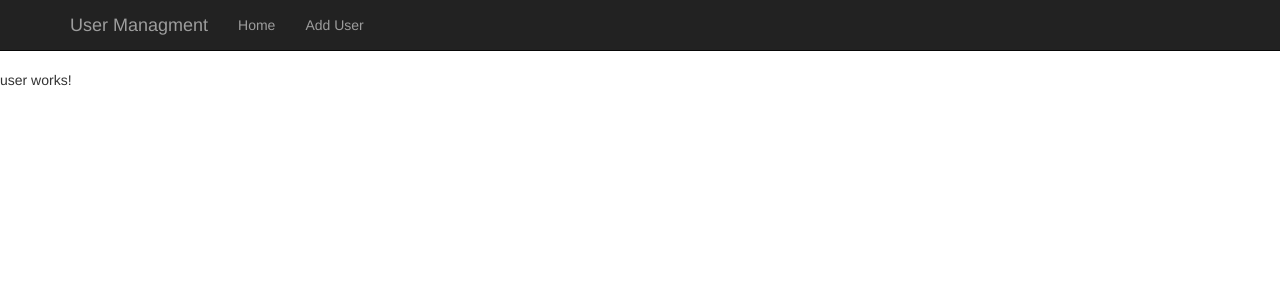
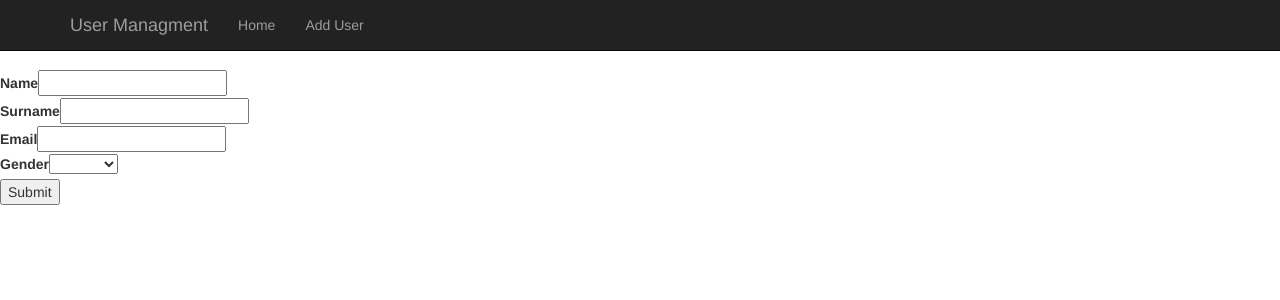
Before and after one commit to bodyk/UserSave, an Angular app in the folder AngularClient/angular-user-client/: page /user in a window 1280 px wide. Shown: the top 300 px of the page. Built offline with nearby package versions, Linux system fonts and the light colour scheme.

Commit message:
add attempt to add users

```diff
--- a/AngularClient/angular-user-client/src/app/app.module.ts
+++ b/AngularClient/angular-user-client/src/app/app.module.ts
@@ -1,6 +1,7 @@
 import { BrowserModule } from '@angular/platform-browser';
 import { NgModule } from '@angular/core';
 import { HttpModule } from '@angular/http';
+import { FormsModule, ReactiveFormsModule } from "@angular/forms";
 
 import { AppComponent } from './app.component';
 import { DashboardComponent } from './dashboard/dashboard.component';
@@ -17,6 +18,8 @@ import { AppRoutingModule } from "./app-routing.module";
   imports: [
     BrowserModule,
     AppRoutingModule,
+    FormsModule,
+    ReactiveFormsModule,
     HttpModule
   ],
   providers: [UserService],
--- a/AngularClient/angular-user-client/src/app/dashboard/dashboard.component.css
+++ b/AngularClient/angular-user-client/src/app/dashboard/dashboard.component.css
@@ -18,3 +18,11 @@
 .columnDelete {
     float: right;
 }
+
+a {
+    color: black;
+}
+
+.row-header {
+    font-size: 1.5em;
+}
--- a/AngularClient/angular-user-client/src/app/dashboard/dashboard.component.html
+++ b/AngularClient/angular-user-client/src/app/dashboard/dashboard.component.html
@@ -1,23 +1,66 @@
-<div class="container" *ngIf="users | async; let users;">
+<div class="container text-center" *ngIf="users | async; let users;">
+    <div class="row row-header">
+        <div class="col-sm-4 col-md-4">
+            <div class="row">
+                <div class="col-sm-12 col-md-6">Name</div>
+                <div class="col-sm-12 col-md-6">Surname</div>
+            </div>
+        </div>
+        <div class="col-sm-4 col-md-4">
+            <div class="row">
+                <div class="col-sm-12 col-md-6">Email</div>
+                <div class="col-sm-12 col-md-6">Gender</div>
+            </div>
+        </div>
+        <div class="col-sm-4 col-md-4">
+            <div class="row">
+                <div class="col-sm-12 col-md-6"></div>
+                <div class="col-sm-12 col-md-6"></div>
+            </div>
+        </div>
+    </div>
     <div class="row" *ngFor="let user of users">
-        <div class="col-xs-12 col-sm-12">
+        <div class="col-sm-4 col-md-4">
             <div class="row">
-                <div class="column col-xs-4 col-sm-8">
-                    {{user.Name}}
+                <div class="col-sm-12 col-md-6">{{user.Name}}</div>
+                <div class="col-sm-12 col-md-6">{{user.Surname}}</div>
+            </div>
+        </div>
+        <div class="col-sm-4 col-md-4">
+            <div class="row">
+                <div class="col-sm-12 col-md-6">{{user.Email}}</div>
+                <div class="col-sm-12 col-md-6">{{genderType[user.Gender]}}</div>
+            </div>
+        </div>
+        <div class="col-sm-4 col-md-4">
+            <div class="row">
+                <div class="col-sm-12 col-md-6">
+                    <a class="nav-link" routerLink="../user" [queryParams]="{ id: user.Id }" routerLinkActive="active">
+                        <button>Edit</button>
+                    </a>
                 </div>
-                <!-- <div class="column col-xs-8 col-sm-12">
-                    {{user.Surname}}
-                </div>
-                <div class="column col-xs-4 col-sm-8">
-                    {{user.Email}}
-                </div>
-                <div class="column col-xs-4 col-sm-8">
-                    {{user.Gender}}
-                </div> -->
-                <div class="column columnDelete col-xs-4 col-sm-2">
-                    <button (click)="onDeleteUser(user.name)">Delete</button>
+                <div class="col-sm-12 col-md-6">
+                    <button (click)="onDeleteUser(user.Id)">Delete</button>
                 </div>
             </div>
         </div>
+        <!-- <div class="col-xs-2 text-center">
+            {{user.Name}}
+        </div>
+        <div class="col-xs-2 col-half-offset text-center">
+            {{user.Surname}}
+        </div>
+        <div class="col-xs-2 col-half-offset text-center">
+            {{user.Email}}
+        </div>
+        <div class="col-xs-2 col-half-offset text-center">
+            {{user.Gender}}
+        </div>
+        <div class="col-xs-2 align-self-end text-center">
+            <button (click)="onEditUser(user.Id)">Edit</button>
+        </div>
+        <div class="col-xs-2 col-half-offset columnDelete text-center">
+            <button (click)="onDeleteUser(user.Id)">Delete</button>
+        </div> -->
     </div>
 </div>
--- a/AngularClient/angular-user-client/src/app/dashboard/dashboard.component.ts
+++ b/AngularClient/angular-user-client/src/app/dashboard/dashboard.component.ts
@@ -3,7 +3,7 @@ import { UserService } from "../services/user/user.service";
 import { Http, Response } from '@angular/http';
 import { Observable } from "rxjs/Observable";
 import { User } from "../models/User";
-
+import { Gender} from "../models/Gender";
 
 @Component({
   selector: 'app-dashboard',
@@ -12,6 +12,7 @@ import { User } from "../models/User";
 })
 export class DashboardComponent implements OnInit {
   users: Observable<User[]>;
+  genderType: any = Gender;
 
   constructor(private userService: UserService, private http: Http) { }
 
--- a/AngularClient/angular-user-client/src/app/models/Gender.ts
+++ b/AngularClient/angular-user-client/src/app/models/Gender.ts
@@ -1,4 +1,4 @@
 export enum Gender {
-    Male,
-    Female
+    "Male",
+    "Female"
 }
--- a/AngularClient/angular-user-client/src/app/user/user.component.html
+++ b/AngularClient/angular-user-client/src/app/user/user.component.html
@@ -1,3 +1,81 @@
-<p>
-  user works!
-</p>
+<form [formGroup]="myForm" novalidate (ngSubmit)="onAddUser(myForm.value, myForm.valid)">
+
+    <!-- We'll add our form controls here -->
+    <div>
+        <label>Name</label>
+        <input type="text" formControlName="name">
+        <small [hidden]="myForm.controls.name.valid || (myForm.controls.name.pristine && !submitted)">
+            Name is required.
+        </small>
+    </div>
+
+    <div>
+        <label>Surname</label>
+        <input type="text" formControlName="surname">
+        <small [hidden]="myForm.controls.name.valid || (myForm.controls.surname.pristine && !submitted)">
+            Surname is required.
+        </small>
+    </div>
+
+    <div>
+        <label>Email</label>
+        <input type="text" formControlName="email">
+        <small [hidden]="myForm.controls.name.valid || (myForm.controls.email.pristine && !submitted)">
+            Email is required.
+        </small>
+    </div>
+
+    <div>
+        <label>Gender</label>
+        <select formControlName="gender">
+              <option *ngFor="let key of keys" [value]="key" [label]="key"></option>
+            </select>
+        <small [hidden]="myForm.controls.name.valid || (myForm.controls.gender.pristine && !submitted)">
+            Gender is required.
+        </small>
+    </div>
+
+    <button type="submit">Submit</button>
+
+</form>
+
+<!-- <div *ngIf="!user; else forminfo">
+    <form [formGroup]="rForm" (ngSubmit)="addPost(rForm.value)">
+        <div class="form-container">
+            <div class="row">
+                <label>Name
+                  <input type="text" formControlName="name">
+                </label>
+            </div>
+            <div class="row">
+                <label>Surname
+                  <input type="text" formControlName="surname">
+                </label>
+            </div>
+            <div class="row">
+                <label>Email
+                  <input type="text" formControlName="email">
+                </label>
+            </div>
+            <div class="row">
+                <label>Gender
+                  <input type="text" formControlName="gender">
+                </label>
+            </div>
+            <div class="row">
+                <input type="submit" class="btn .btn-success" value="Submit" [disabled]="!rForm.valid">
+            </div>
+        </div>
+    </form>
+</div>
+
+<ng-template #forminfo>
+    <div class="form-container">
+        <div class="row columns">
+            <h1>{{ user.Name }}</h1>
+            <h1>{{ user.Surname }}</h1>
+            <h1>{{ user.Email }}</h1>
+            <h1>{{ user.Gender }}</h1>
+        </div>
+    </div>
+</ng-template> -->
--- a/AngularClient/angular-user-client/src/app/user/user.component.ts
+++ b/AngularClient/angular-user-client/src/app/user/user.component.ts
@@ -1,4 +1,9 @@
 import { Component, OnInit } from '@angular/core';
+import { FormBuilder, FormGroup, Validators, FormControl } from "@angular/forms";
+import { User } from "../models/User";
+import { Gender } from "../models/Gender";
+import { isNumber } from "util";
+import { UserService } from "../services/user/user.service";
 
 @Component({
   selector: 'app-user',
@@ -7,9 +12,31 @@ import { Component, OnInit } from '@angular/core';
 })
 export class UserComponent implements OnInit {
 
-  constructor() { }
+  myForm: FormGroup;
+  post: any;
+  keys: Array<string>;
+
+  constructor(private _fb: FormBuilder, private _userService: UserService) {
+  }
 
   ngOnInit() {
+    // Get values from enum
+    this.keys = Object.keys(Gender).map(k => Gender[k]).filter(v => typeof v === "string") as string[];
+
+    this.myForm = this._fb.group({
+      name: ['', [<any>Validators.required, <any>Validators.minLength(3)]],
+      surname: ['', [<any>Validators.required, <any>Validators.minLength(3)]],
+      email: ['', [<any>Validators.email, <any>Validators.minLength(3)]],
+      gender: ['', [<any>Validators.required, <any>Validators.minLength(3)]]
+    });
+  }
+
+  onAddUser(user: User, isValid: boolean) : void {
+    debugger;
+    if (!isValid)
+      return;
+
+    this._userService.addUser(user);
   }
 
 }
```
Also changed, not shown: AngularClient/angular-user-client/src/styles.css (line endings or trailing spaces).
